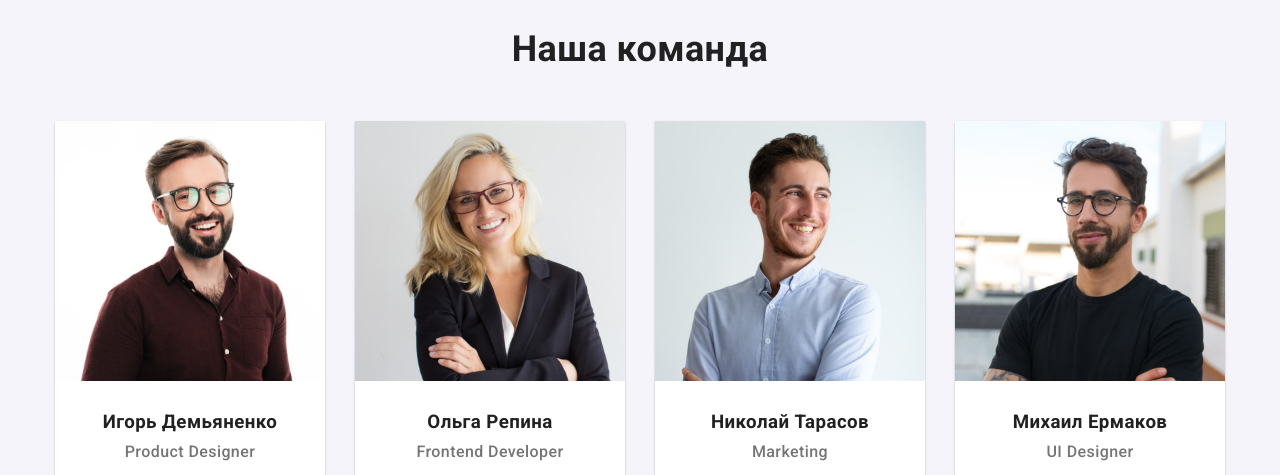
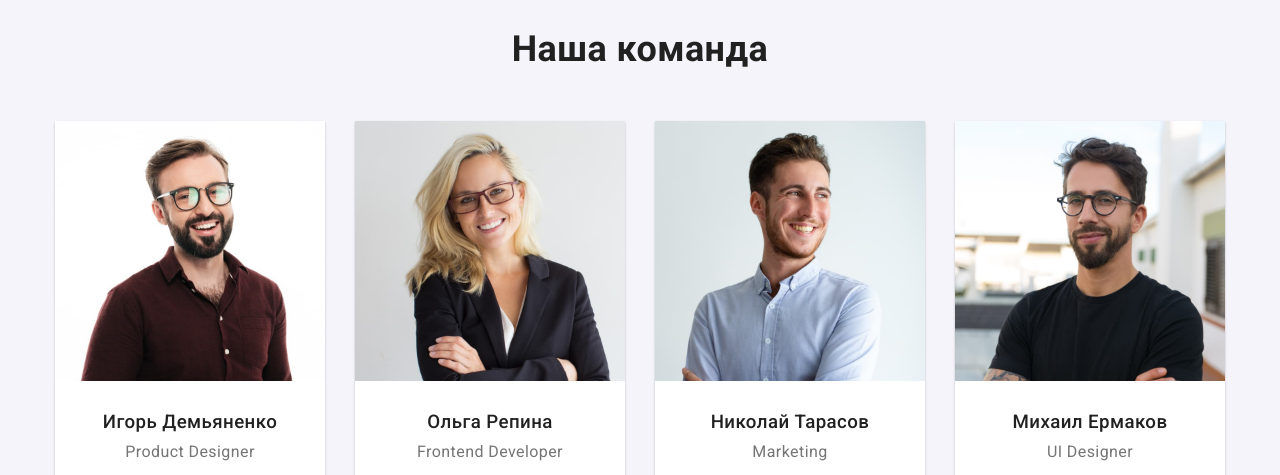
Before and after one commit to ishkov2709/goit-markup-hw-04, a plain HTML site: page index.html in a window 1280 px wide. Shown: the part 1660-2135 px from the top of the page. Drawn offline with nearby package versions, Linux system fonts and the light colour scheme.

Commit message:
Update styles.css

```diff
--- a/css/styles.css
+++ b/css/styles.css
@@ -290,7 +290,6 @@ img {
   background-color: var(--primary-white-color);
   color: var(--primary-title-color);
 
-  font-weight: 500;
   font-size: 16px;
   line-height: 1.18;
   text-align: center;
@@ -298,6 +297,10 @@ img {
 
 .box-card {
   padding: 30px 32px;
+}
+
+.name {
+  font-weight: 500;
 }
 
 .name,
```
